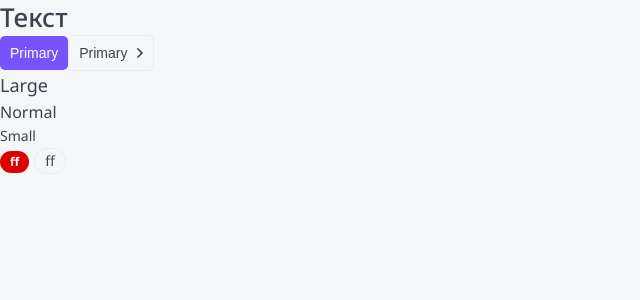
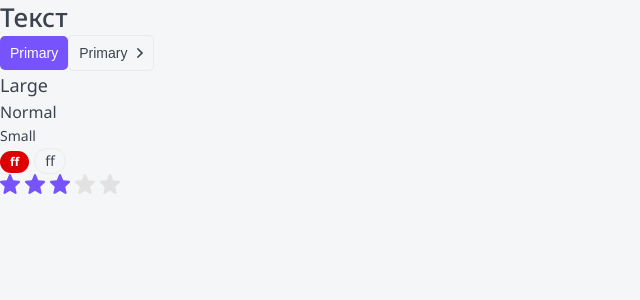
Before and after one commit to ashulha325/Rate-App-Next-JS-, a Next.js app: page / in a window 1280 px wide. Shown: the top 300 px of the page, without its empty margins (0-640 px from the left). Built offline with nearby package versions, Linux system fonts and the light colour scheme.

Commit message:
Star Component

```diff
--- /dev/null
+++ b/components/Rating/Rating.module.css
@@ -0,0 +1,10 @@
+.filled svg{
+  fill: var(--primary);
+}
+.star svg{
+  margin-right: 5px;
+}
+
+.editable{
+  cursor: pointer;
+}
--- /dev/null
+++ b/components/Rating/Rating.tsx
@@ -0,0 +1,65 @@
+import { RatingProps } from "./Rating.props";
+import styles from "./Rating.module.css";
+import cn from "classnames";
+import StarIcon from "./Star.svg";
+import { useEffect, useState } from "react";
+export const Rating = ({
+  isEditable = false,
+  rating,
+  setRating,
+  ...props
+}: RatingProps): JSX.Element => {
+  const [ratingArray, setRatingArray] = useState<JSX.Element[]>(
+    new Array(5).fill(<></>)
+  );
+
+  const constructRating = (currentRating: number): void => {
+    const updatedArray = ratingArray.map((r: JSX.Element, i: number) => {
+      return (
+        <span
+          className={cn(styles.star, {
+            [styles.filled]: i < currentRating,
+            [styles.editable]: isEditable,
+          })}
+          onMouseEnter={(): void => {
+            changeDisplay(i + 1);
+          }}
+          onMouseLeave={(): void => {
+            changeDisplay(rating);
+          }}
+          onClick={(): void => {
+            handleSetRating(i + 1);
+          }}
+        >
+          <StarIcon />
+        </span>
+      );
+    });
+
+    setRatingArray(updatedArray);
+  };
+
+  useEffect(() => {
+    constructRating(rating);
+
+    //eslint-disable-next-line
+  }, [rating]);
+
+  const changeDisplay = (i: number): void => {
+    if (!isEditable) return;
+    constructRating(i);
+  };
+
+  const handleSetRating = (i: number): void => {
+    if (!isEditable || !setRating) return;
+    setRating(i);
+  };
+
+  return (
+    <div {...props}>
+      {ratingArray.map((r: JSX.Element, i: number) => {
+        return <span key={i}>{r}</span>;
+      })}
+    </div>
+  );
+};
--- a/components/index.ts
+++ b/components/index.ts
@@ -2,3 +2,4 @@ export * from "./Htag/Htag";
 export * from "./Button/Button";
 export * from "./P/P";
 export * from "./Tag/Tag";
+export * from "./Rating/Rating";
--- a/pages/index.tsx
+++ b/pages/index.tsx
@@ -1,6 +1,8 @@
-import { Button, Htag, P, Tag } from "../components";
+import { Button, Htag, P, Rating, Tag } from "../components";
+import { useState } from "react";
 
 export default function Home(): JSX.Element {
+  const [rating, setRating] = useState<number>(3);
   return (
     <>
       <Htag tag="h1">Текст</Htag>
@@ -17,6 +19,7 @@ export default function Home(): JSX.Element {
       <Tag color={"ghost"} size={"m"}>
         ff
       </Tag>
+      <Rating rating={rating} setRating={setRating} isEditable={true} />
     </>
   );
 }
```
Also changed, not shown: components/Rating/Rating.props.tsx (added, +8 -0 lines), components/Rating/Star.svg (added).
